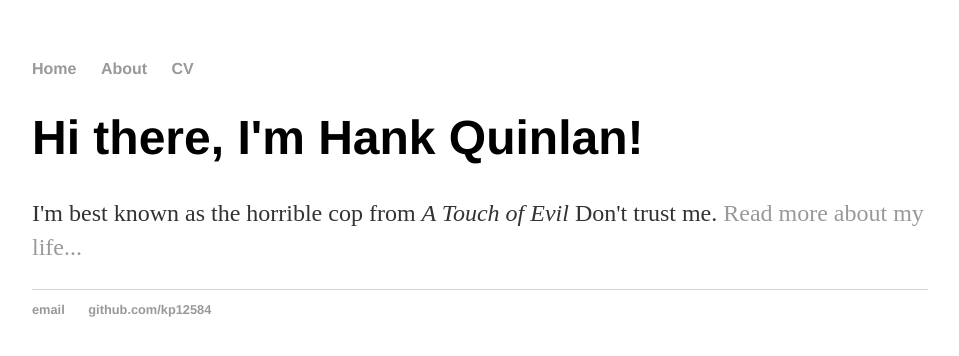
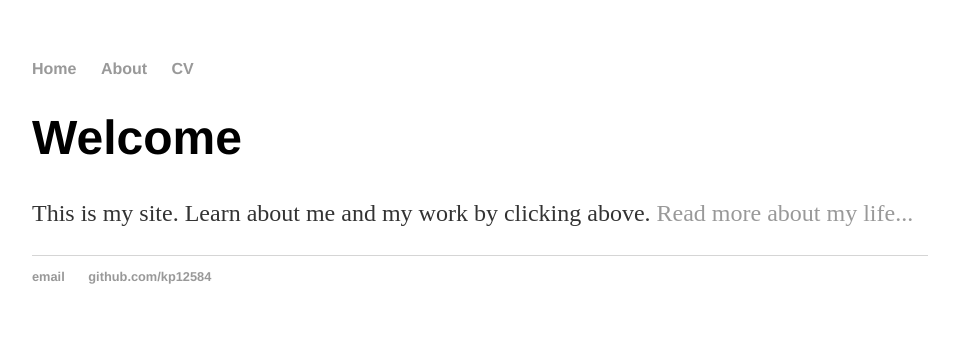
Before and after one commit to kevinjpatton/kevinjpatton.github.io, a Jekyll site: the page built from index.html, in a window 1280 px wide. Shown: the top 356 px of the page, without its empty margins (160-1119 px from the left). Built offline with Jekyll 4.4.1, drawn with Linux system fonts in a browser that asks for light colours.

Commit message:
Update index.html

```diff
--- a/index.html
+++ b/index.html
@@ -3,6 +3,6 @@ layout: default
 title: Hank Quinlan, Horrible Cop
 ---
 <div class="blurb">
-	<h1>Hi there, I'm Hank Quinlan!</h1>
-	<p>I'm best known as the horrible cop from <em>A Touch of Evil</em> Don't trust me. <a href="/about">Read more about my life...</a></p>
+	<h1>Welcome</h1>
+	<p>This is my site.  Learn about me and my work by clicking above. <a href="/about">Read more about my life...</a></p>
 </div><!-- /.blurb -->
```
